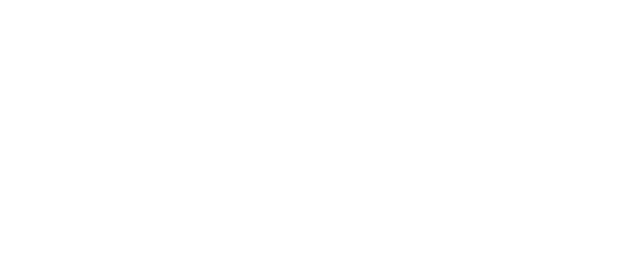
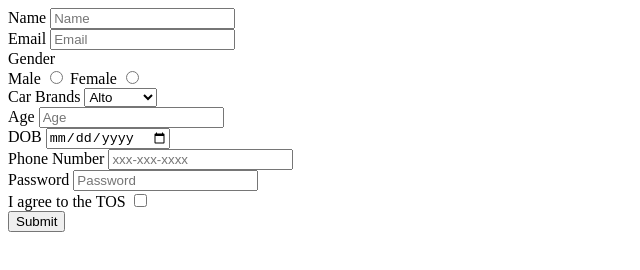
Before and after one commit to acciojob/signup-form-car-KartiKBriteinno, a website: page main.html in a window 1280 px wide. Shown: the whole page, without its empty margins (0-640 px from the left). Drawn offline with Linux system fonts and the light colour scheme.

Commit message:
created a submission

```diff
--- a/main.html
+++ b/main.html
@@ -4,10 +4,48 @@
 
 <head>
 	<link rel="stylesheet" href="styles.css">
-</head>
-
+	</head>
 <body>
 	<!-- the entire body must be written by student -->
+	<form method="POST">
+		<label for="name">Name</label>
+		<input type="text" id="name" placeholder="Name" required>
+		<br>
+		<label>Email</label>
+		<input type="email" id="email" placeholder="Email" required>
+		<br>
+		<label>Gender</label>
+		<br>
+		<label for="gender">Male</label>
+		<input type="radio" id="gender_m" name="gender" required
+			<br>
+		<label for="gender">Female</label>
+		<input type="radio" id="gender_f" name="gender" required>
+		<br>
+		<label>Car Brands</label>
+		<select type="select" id="cars" placeholder="Please choose an option">
+			<option>Alto</option>
+			<option>Nano</option>
+			<option>Jaguwar</option>
+		</select>
+		<br>
+		<label for="age">Age</label>
+		<input type="number" id="age" placeholder="Age" required>
+		<br>
+		<label for="dob">DOB</label>
+		<input type="date" id="dob" required>
+		<br>
+		<label for="tel">Phone Number</label>
+		<input type="tel" id="tel" placeholder="xxx-xxx-xxxx">
+		<br>
+		<label for="password">Password</label>
+		<input type="password" id="password" placeholder="Password" required>
+		<br>
+		<label for="tos">I agree to the TOS</label>
+		<input type="checkbox" id="tos" required>
+		<br>
+		<input type="submit" value="Submit">
+	</form>
     <script type="text/javascript" src="./script.js">
 </script>
 
```
